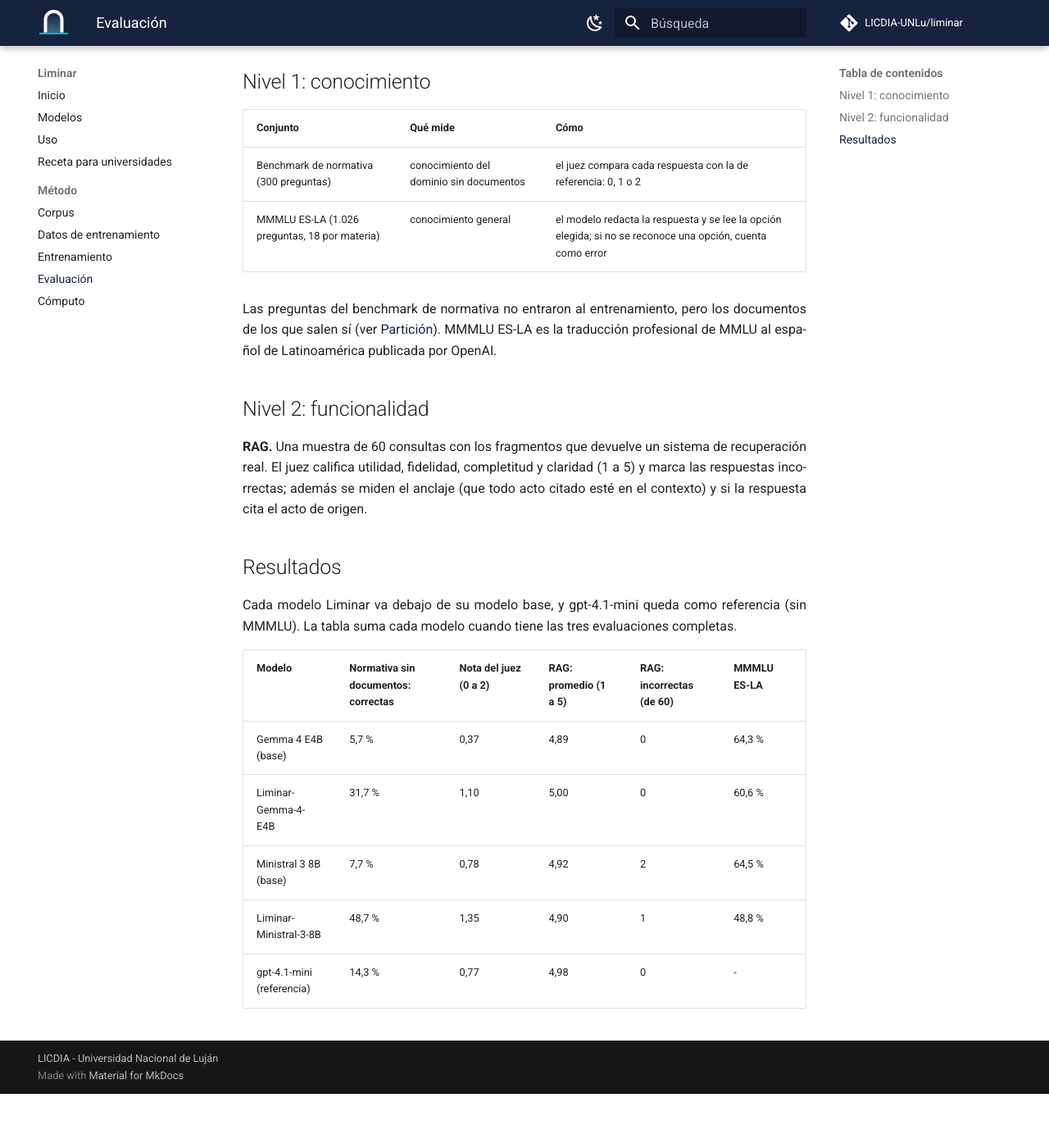
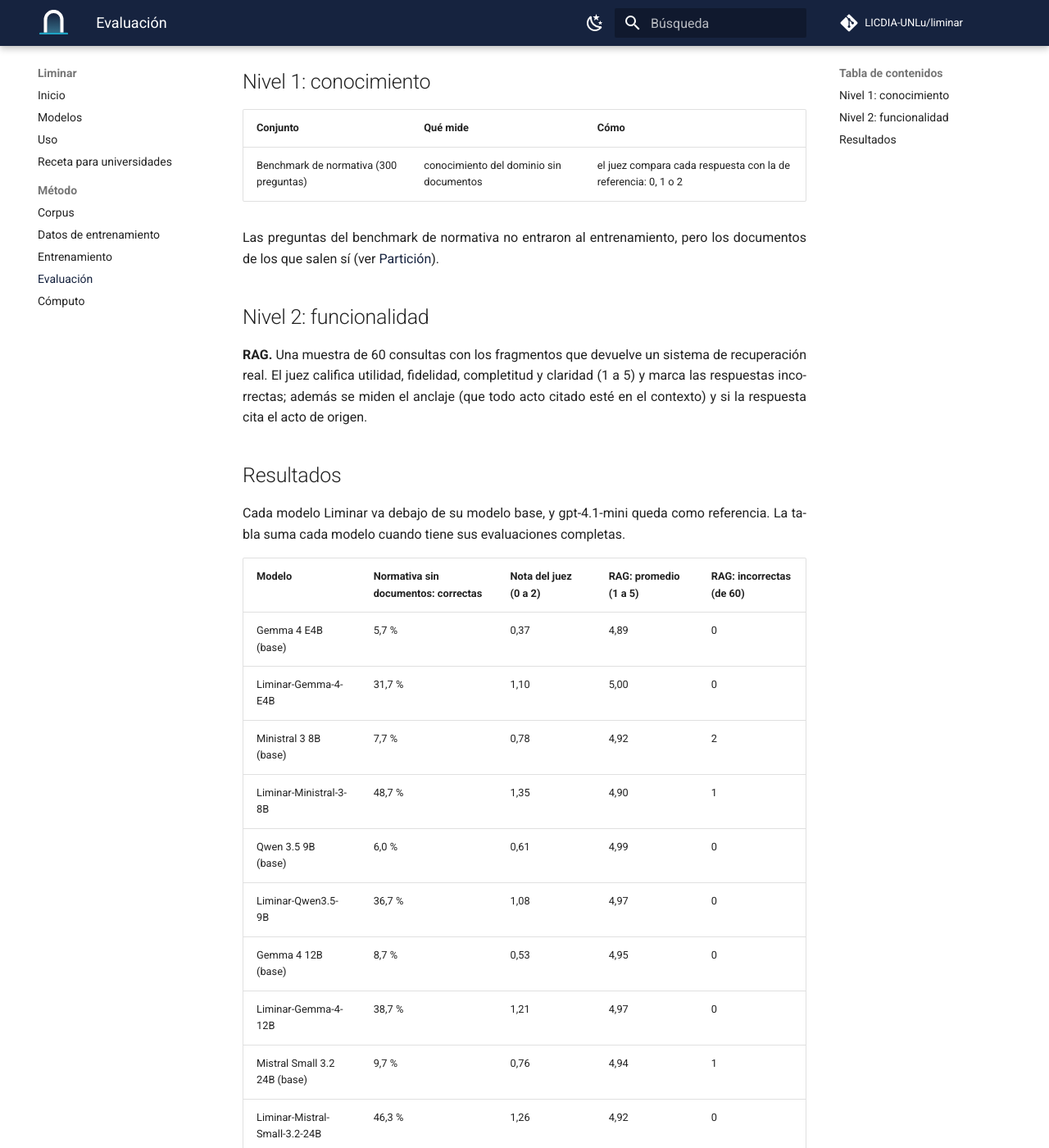
Before and after one commit to LICDIA-UNLu/liminar, an MkDocs documentation site: the page built from docs/evaluacion.md, in a window 1280 px wide and 1400 px high, scrolled down 222 px. Shown: the whole window at 82% size. Built offline with MkDocs 1.6.1 and Material for MkDocs 9.7.7, drawn with Linux system fonts in a browser that asks for light colours; comment, search, counter and statistics services are not loaded; before the commit the page ends 1556 px from its top, so only the background shows below that.

Commit message:
Actualiza evaluación y fichas de modelos
Publica resultados de dominio y RAG sin incluir MMMLU en la tabla general. Añade soporte para fichas GGUF y Mistral Small 3.2, y actualiza los ejemplos de inferencia.

```diff
--- a/docs/evaluacion.md
+++ b/docs/evaluacion.md
@@ -8,11 +8,9 @@ pertenece a ninguna de las familias evaluadas (Llama 3.3 70B), siempre el mismo.
 | Conjunto | Qué mide | Cómo |
 |---|---|---|
 | Benchmark de normativa (300 preguntas) | conocimiento del dominio sin documentos | el juez compara cada respuesta con la de referencia: 0, 1 o 2 |
-| MMMLU ES-LA (1.026 preguntas, 18 por materia) | conocimiento general | el modelo redacta la respuesta y se lee la opción elegida; si no se reconoce una opción, cuenta como error |
 
 Las preguntas del benchmark de normativa no entraron al entrenamiento, pero los documentos de los que salen sí (ver
-[Partición](datos.md#particion)). MMMLU ES-LA es la traducción profesional
-de MMLU al español de Latinoamérica publicada por OpenAI.
+[Partición](datos.md#particion)).
 
 ## Nivel 2: funcionalidad
 
@@ -22,13 +20,19 @@ todo acto citado esté en el contexto) y si la respuesta cita el acto de origen.
 
 ## Resultados
 
-Cada modelo Liminar va debajo de su modelo base, y gpt-4.1-mini queda como referencia (sin MMMLU). La tabla suma
-cada modelo cuando tiene las tres evaluaciones completas.
+Cada modelo Liminar va debajo de su modelo base, y gpt-4.1-mini queda como referencia. La tabla suma
+cada modelo cuando tiene sus evaluaciones completas.
 
-| Modelo | Normativa sin documentos: correctas | Nota del juez (0 a 2) | RAG: promedio (1 a 5) | RAG: incorrectas (de 60) | MMMLU ES-LA |
-|---|---|---|---|---|---|
-| Gemma 4 E4B (base) | 5,7 % | 0,37 | 4,89 | 0 | 64,3 % |
-| Liminar-Gemma-4-E4B | 31,7 % | 1,10 | 5,00 | 0 | 60,6 % |
-| Ministral 3 8B (base) | 7,7 % | 0,78 | 4,92 | 2 | 64,5 % |
-| Liminar-Ministral-3-8B | 48,7 % | 1,35 | 4,90 | 1 | 48,8 % |
-| gpt-4.1-mini (referencia) | 14,3 % | 0,77 | 4,98 | 0 | - |
+| Modelo | Normativa sin documentos: correctas | Nota del juez (0 a 2) | RAG: promedio (1 a 5) | RAG: incorrectas (de 60) |
+|---|---|---|---|---|
+| Gemma 4 E4B (base) | 5,7 % | 0,37 | 4,89 | 0 |
+| Liminar-Gemma-4-E4B | 31,7 % | 1,10 | 5,00 | 0 |
+| Ministral 3 8B (base) | 7,7 % | 0,78 | 4,92 | 2 |
+| Liminar-Ministral-3-8B | 48,7 % | 1,35 | 4,90 | 1 |
+| Qwen 3.5 9B (base) | 6,0 % | 0,61 | 4,99 | 0 |
+| Liminar-Qwen3.5-9B | 36,7 % | 1,08 | 4,97 | 0 |
+| Gemma 4 12B (base) | 8,7 % | 0,53 | 4,95 | 0 |
+| Liminar-Gemma-4-12B | 38,7 % | 1,21 | 4,97 | 0 |
+| Mistral Small 3.2 24B (base) | 9,7 % | 0,76 | 4,94 | 1 |
+| Liminar-Mistral-Small-3.2-24B | 46,3 % | 1,26 | 4,92 | 0 |
+| gpt-4.1-mini (referencia) | 14,3 % | 0,77 | 4,98 | 0 |
```
Also changed, not shown: README.md (+13 -7 lines), docs/index.md (+1 -1 lines), 2 other files.
